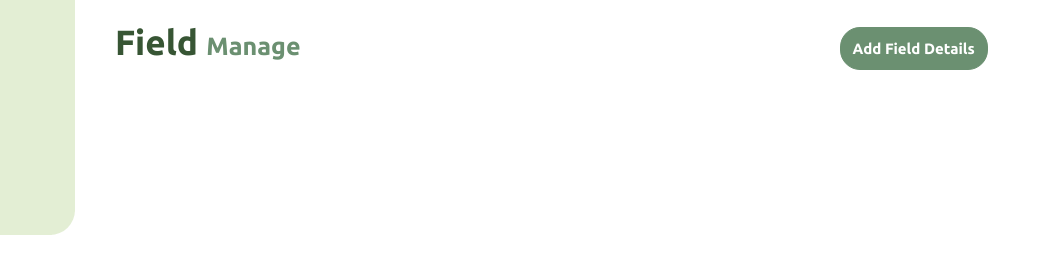
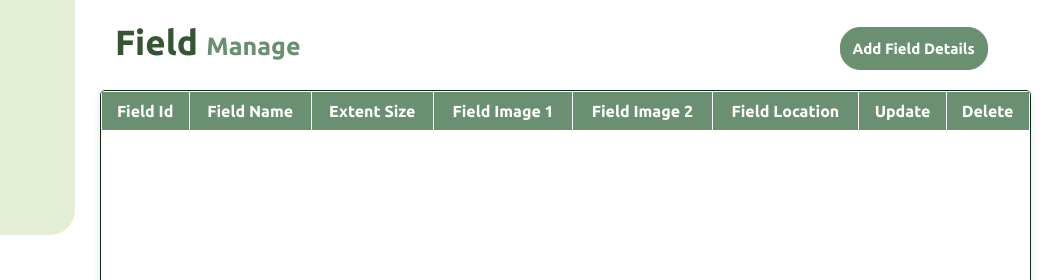
Before and after one commit to chamithKavinda/Crop-Monitoring-System-FrontEnd, a plain HTML site: page index.html in a window 1280 px wide. Both pictures are taken after a click on the link "Fields". Shown: the top 280 px of the page, 225-1280 px from the left. Drawn offline with nearby package versions, Linux system fonts and the light colour scheme.

Commit message:
field form completely done

```diff
--- a/css/fieldForm.css
+++ b/css/fieldForm.css
@@ -191,3 +191,67 @@
 .remove-image-button:hover {
     background-color: rgba(255, 0, 0, 1);
 }
+
+/* for Field Table */
+/* ------------------ Field Details Table ------------------ */
+.table-container {
+    width: 95%;
+    height: 500px;
+    overflow: auto;
+    margin: 20px auto;
+    border: 1px solid #0F2A1D;
+    border-radius: 5px;
+    box-shadow: 0px 4px 10px rgba(0, 0, 0, 0.1);
+}
+
+.field-table {
+    width: 100%;
+    border-collapse: collapse;
+    color: #375534;
+    background-color: #375534;
+}
+
+.field-table th,
+.field-table td {
+    padding: 10px;
+    border: 1px solid white;
+    text-align: center;
+    white-space: nowrap; /* Prevent wrapping */
+}
+
+.field-table th {
+    background-color: #6B9071;
+    color: white;
+    position: sticky; /* Keep the header fixed */
+    top: 0;
+    z-index: 2;
+}
+
+.field-table tr:nth-child(even) {
+    background-color: #E3EED4;
+}
+
+.field-table tr:hover {
+    background-color: #6B9071;
+}
+
+/* Action Button Styling */
+.update-button,
+.delete-button {
+    height: 32px;
+    width: 90px;
+    text-align: center;
+    font-size: 12px;
+    font-weight: 600;
+    border-radius: 9px;
+    color: white;
+    background: #6B9071;
+    border: 1px solid #375534;
+}
+
+.update-button:hover,
+.delete-button:hover {
+    cursor: pointer;
+    background: #AEC3B0;
+    color: #375534;
+}
--- a/index.html
+++ b/index.html
@@ -330,6 +330,26 @@
                     </div>
                 </div>
 
+                <!-- Field Table -->
+                <div class="table-container">
+                    <table class="field-table">
+                        <thead>
+                            <tr>
+                                <th>Field Id</th>
+                                <th>Field Name</th>
+                                <th>Extent Size</th>
+                                <th>Field Image 1</th>
+                                <th>Field Image 2</th>
+                                <th>Field Location</th>
+                                <th>Update</th>
+                                <th>Delete</th>
+                            </tr>
+                        </thead>
+                        <tbody>
+                            <!-- Additional rows go here -->
+                        </tbody>
+                    </table>
+                </div>
 
              </section>
 
```
